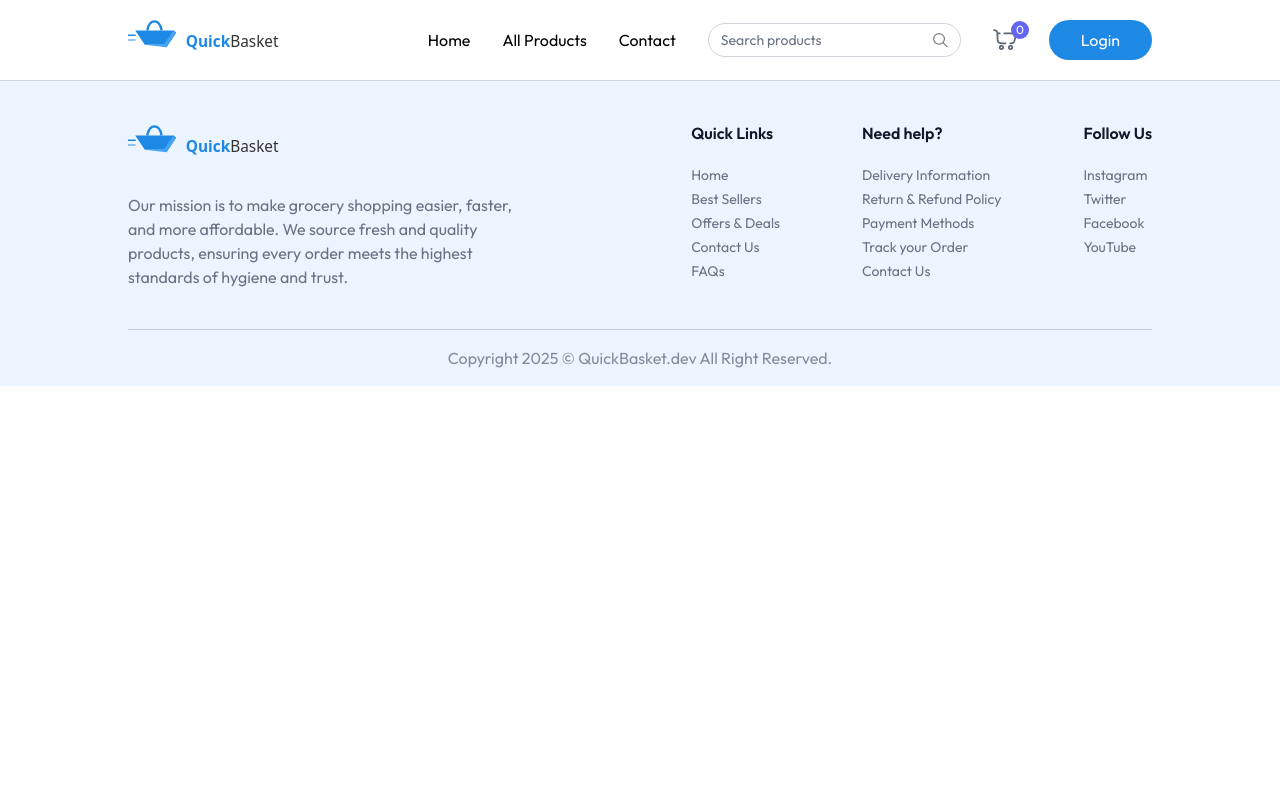
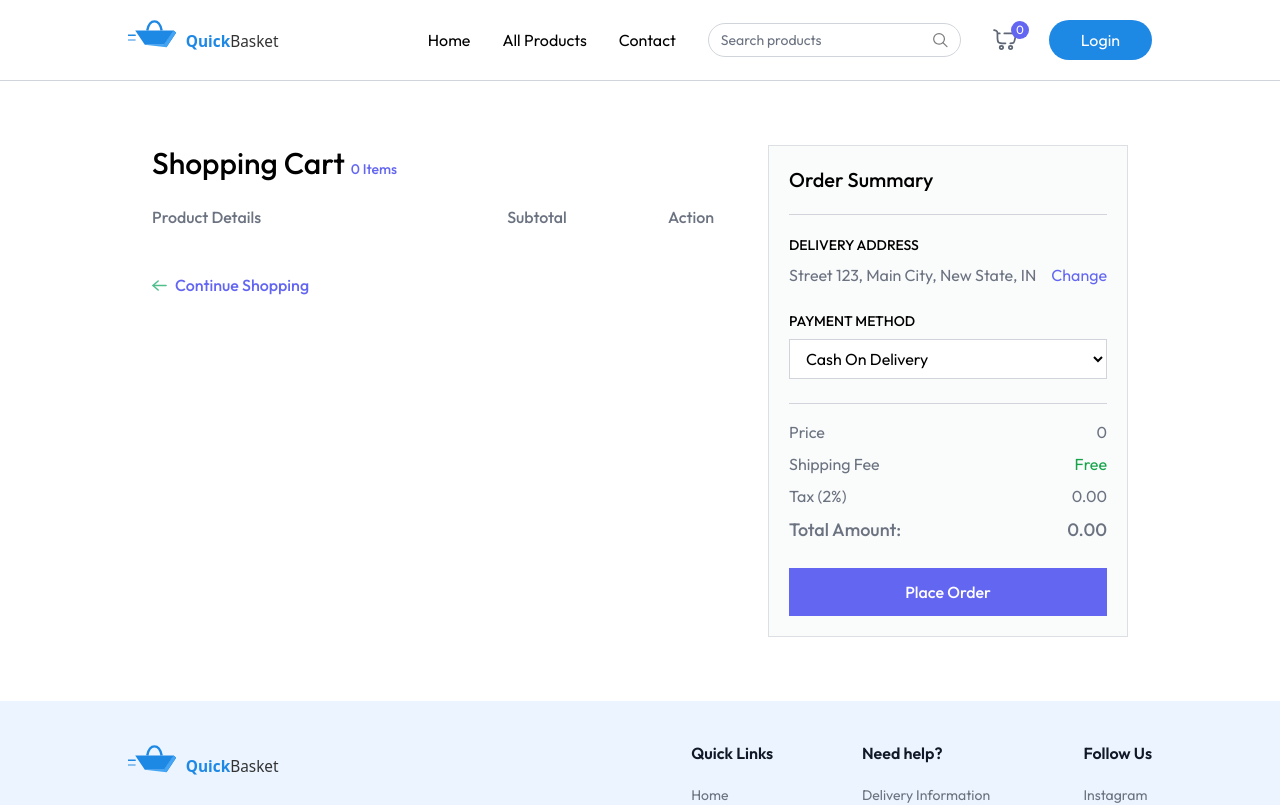
Before and after one commit to Ravi-Katiyar04/QuickBasket, a React (Vite) app in the folder frontend/: page /cart in a window 1280 px wide. Shown: the top 805 px of the page. Built offline with nearby package versions, Linux system fonts and the light colour scheme.

Commit message:
cart page added

```diff
--- a/frontend/src/App.jsx
+++ b/frontend/src/App.jsx
@@ -9,6 +9,7 @@
 import AllProduct from "./pages/AllProduct"
 import ProductCategory from "./pages/ProductCategory"
 import ProductDetails from "./pages/ProductDetails"
+import Cart from "./pages/Cart"
 
 const App = () => {
 
@@ -30,6 +31,7 @@
           <Route path="/products" element={<AllProduct />} />
           <Route path="/products/:category" element={<ProductCategory />} />
           <Route path="/products/:category/:id" element={<ProductDetails />} />
+          <Route path="/cart" element={<Cart />} />
 
         </Routes>
       </div>
--- a/frontend/src/components/Navbar.jsx
+++ b/frontend/src/components/Navbar.jsx
@@ -6,7 +6,7 @@
 
 const Navbar = () => {
     const [open, setOpen] = useState(false)
-    const { user, setUser, setShowUserLogin, navigate, setSearchQuery, searchQuery, getCardCount } = useAppCOntext()
+    const { user, setUser, setShowUserLogin, navigate, setSearchQuery, searchQuery, getCartCount } = useAppCOntext()
 
     const handleLogout = () => {
         setUser(null)
@@ -40,7 +40,7 @@
 
                 <div onClick={() => navigate("/cart")} className="relative cursor-pointer">
                     <img src={assets.nav_cart_icon} alt="Cart" className='w-6  opacity-80' />
-                    <button className="absolute -top-2 -right-3 text-xs text-white bg-indigo-500 w-[18px] h-[18px] rounded-full">{getCardCount()}</button>
+                    <button className="absolute -top-2 -right-3 text-xs text-white bg-indigo-500 w-[18px] h-[18px] rounded-full">{getCartCount()}</button>
                 </div>
 
                 {!user ? (<button
@@ -65,7 +65,7 @@
 
                 <div onClick={() => navigate("/cart")} className="relative cursor-pointer">
                     <img src={assets.nav_cart_icon} alt="Cart" className='w-6  opacity-80' />
-                    <button className="absolute -top-2 -right-3 text-xs text-white bg-indigo-500 w-[18px] h-[18px] rounded-full">{getCardCount()}</button>
+                    <button className="absolute -top-2 -right-3 text-xs text-white bg-indigo-500 w-[18px] h-[18px] rounded-full">{getCartCount()}</button>
                 </div>
 
                 <button onClick={() => open ? setOpen(false) : setOpen(true)} aria-label="Menu" className="cursor-pointer">
--- a/frontend/src/context/AppContext.jsx
+++ b/frontend/src/context/AppContext.jsx
@@ -20,7 +20,7 @@
     const [searchQuery, setSearchQuery] = useState({})
 
 
-    const getCardCount = () => {
+    const getCartCount = () => {
         let count = 0;
         for (const items in cartItems) {
             count += cartItems[items];
@@ -94,7 +94,7 @@
         cartItems,
         searchQuery,
         setSearchQuery,
-        getCardCount,
+        getCartCount,
         getTotalPrice,
 
     };
--- /dev/null
+++ b/frontend/src/pages/Cart.jsx
@@ -0,0 +1,145 @@
+import  { useState, useEffect} from 'react';
+import { useAppCOntext } from '../context/AppContext'
+import { dummyAddress } from '../assets/assets';
+import {assets} from '../assets/assets';
+const Cart = () => {
+
+    const { getCartCount, getTotalPrice, cartItems, removeFromCart, updateCardItems, products,currency, navigate } = useAppCOntext();
+
+    const [cartArray, setCartArray] = useState([]);
+    const [addresses, setAddress] = useState(dummyAddress);
+    const [showAddress, setShowAddress] = useState(false)
+    const [selectedAddress, setSelectedAddress] = useState(dummyAddress[0]);
+    const [selectedPayment, setSelectedPayment] = useState("COD");
+
+    const getCart= () => {
+        let tempArray = [];
+        for (const key in cartItems) {
+            const product = products.find((item) => item._id === key);
+            product.quantity = cartItems[key];
+            tempArray.push(product);
+        }
+        setCartArray(tempArray);
+    }
+
+    const placeOrder =async () => {
+        if (cartArray.length === 0) {
+            alert("Cart is empty");
+            return;
+        }
+        navigate("/checkout");
+    }
+
+    useEffect(() => {
+        if(products.length > 0 && cartItems){
+            getCart();
+        }
+    }, [cartItems, products]);
+
+    return products.length > 0 && cartItems ?(
+        <div className="flex flex-col md:flex-row py-16 max-w-6xl w-full px-6 mx-auto">
+            <div className='flex-1 max-w-4xl'>
+                <h1 className="text-3xl font-medium mb-6">
+                    Shopping Cart <span className="text-sm text-indigo-500">{getCartCount()} Items</span>
+                </h1>
+
+                <div className="grid grid-cols-[2fr_1fr_1fr] text-gray-500 text-base font-medium pb-3">
+                    <p className="text-left">Product Details</p>
+                    <p className="text-center">Subtotal</p>
+                    <p className="text-center">Action</p>
+                </div>
+
+                {cartArray.map((cartItem, index) => (
+                    <div key={index} className="grid grid-cols-[2fr_1fr_1fr] text-gray-500 items-center text-sm md:text-base font-medium pt-3">
+                        <div className="flex items-center md:gap-6 gap-3">
+                            <div onClick={() => {navigate(`/products/${cartItem.category.toLowerCase()}/${cartItem._id}`), scrollTo(0,0)}} className="cursor-pointer w-24 h-24 flex items-center justify-center border border-gray-300 rounded">
+                                <img className="max-w-full h-full object-cover" src={cartItem.image[0]} alt={cartItem.name} />
+                            </div>
+                            <div>
+                                <p className="hidden md:block font-semibold">{cartItem.name}</p>
+                                <div className="font-normal text-gray-500/70">
+                                    <p>Weight: <span>{cartItem.weight || "N/A"}</span></p>
+                                    <div className='flex items-center'>
+                                        <p>Qty:</p>
+                                        <select className='outline-none' defaultValue={cartItem.quantity}>
+                                            {Array(cartItems[cartItem._id]> 9 ? cartItems[cartItem._id] : 9).fill('').map((_, index) => (
+                                                <option key={index} value={index + 1}>{index + 1}</option>
+                                            ))}
+                                        </select>
+                                    </div>
+                                </div>
+                            </div>
+                        </div>
+                        <p className="text-center">{currency}{cartItem.offerPrice * cartItem.quantity}</p>
+                        <button onClick={() => removeFromCart(cartItem._id)} className="cursor-pointer mx-auto">
+                            <img src={assets.remove_icon} alt="remove" className='w-6 h-6 inline-block' />
+                        </button>
+                    </div>)
+                )}
+
+                <button onClick={() => {navigate("/products"); scrollTo(0,0)}} className="group cursor-pointer flex items-center mt-8 gap-2 text-indigo-500 font-medium">
+                    <img src={assets.arrow_right_icon_colored} alt="arrow" />
+                    Continue Shopping
+                </button>
+
+            </div>
+
+            <div className="max-w-[360px] w-full bg-gray-100/40 p-5 max-md:mt-16 border border-gray-300/70">
+                <h2 className="text-xl md:text-xl font-medium">Order Summary</h2>
+                <hr className="border-gray-300 my-5" />
+
+                <div className="mb-6">
+                    <p className="text-sm font-medium uppercase">Delivery Address</p>
+                    <div className="relative flex justify-between items-start mt-2">
+                        <p className="text-gray-500">{selectedAddress? `${selectedAddress.street}, ${selectedAddress.city}, ${selectedAddress.state}, ${selectedAddress.country}` : "No address found"}</p>
+                        <button onClick={() => setShowAddress(!showAddress)} className="text-indigo-500 hover:underline cursor-pointer">
+                            Change
+                        </button>
+                        {showAddress && (
+                            <div className="absolute top-12 py-1 bg-white border border-gray-300 text-sm w-full">
+                                {addresses.map((address, index) => (
+                                    <p key={index} onClick={() => {setSelectedAddress(address), setShowAddress(false)}} className="p-2 cursor-pointer hover:bg-indigo-500/10">
+                                        {address.street}, {address.city}, {address.state}, {address.country}
+                                    </p>
+                                ))}
+                                <p onClick={() => navigate("/add-address")} className="text-indigo-500 text-center cursor-pointer p-2 hover:bg-indigo-500/10">
+                                    Add address
+                                </p>
+                            </div>
+                        )}
+                    </div>
+
+                    <p className="text-sm font-medium uppercase mt-6">Payment Method</p>
+
+                    <select onChange={(e) => setSelectedPayment(e.target.value)} className="w-full border border-gray-300 bg-white px-3 py-2 mt-2 outline-none">
+                        <option value="COD">Cash On Delivery</option>
+                        <option value="Online">Online Payment</option>
+                    </select>
+                </div>
+
+                <hr className="border-gray-300" />
+
+                <div className="text-gray-500 mt-4 space-y-2">
+                    <p className="flex justify-between">
+                        <span>Price</span><span>{currency}{getTotalPrice()}</span>
+                    </p>
+                    <p className="flex justify-between">
+                        <span>Shipping Fee</span><span className="text-green-600">Free</span>
+                    </p>
+                    <p className="flex justify-between">
+                        <span>Tax (2%)</span><span>{currency}{(getTotalPrice() * 0.02).toFixed(2)}</span>
+                    </p>
+                    <p className="flex justify-between text-lg font-medium mt-3">
+                        <span>Total Amount:</span><span>{currency}{(getTotalPrice() * 1.02).toFixed(2)}</span>
+                    </p>
+                </div>
+
+                <button onClick={placeOrder} className="w-full py-3 mt-6 cursor-pointer bg-indigo-500 text-white font-medium hover:bg-indigo-600 transition">
+                   {selectedPayment === "COD" ? "Place Order" : "Pay Now"}
+                </button>
+            </div>
+        </div>
+    ) : null
+};
+
+export default Cart;
```
